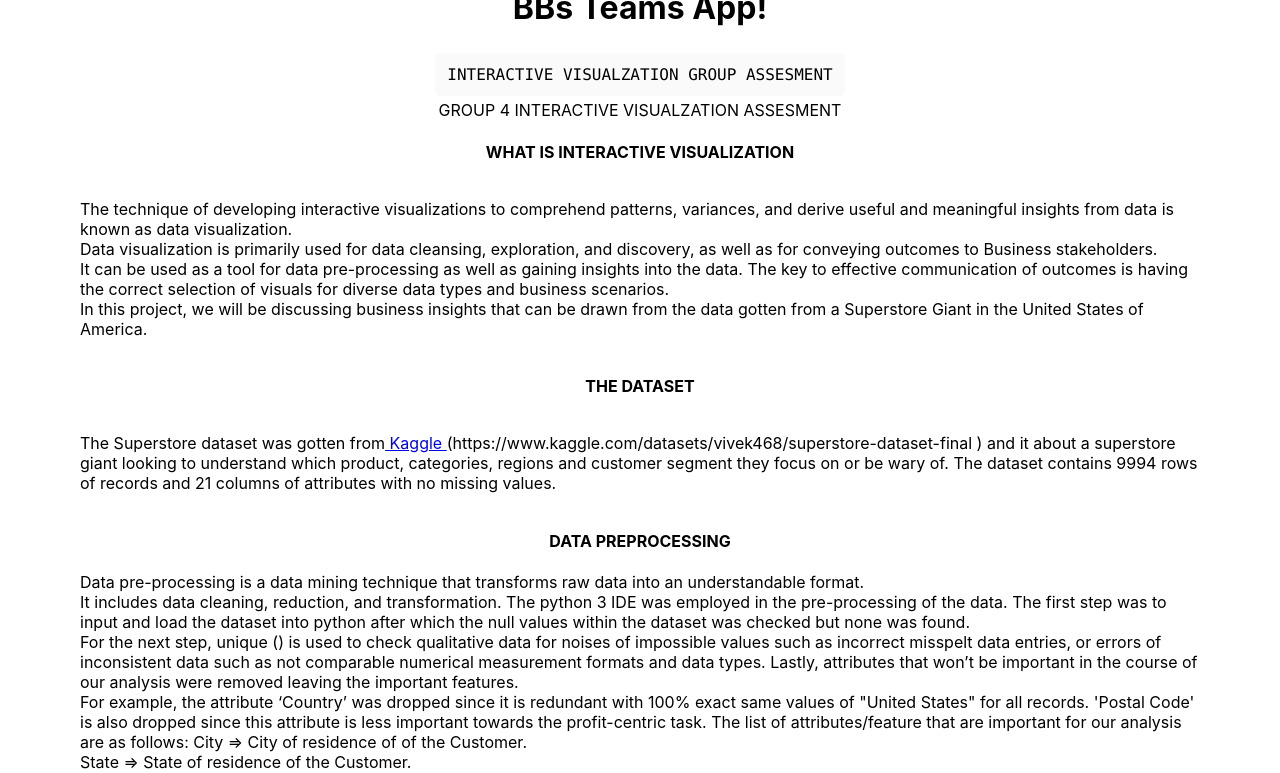
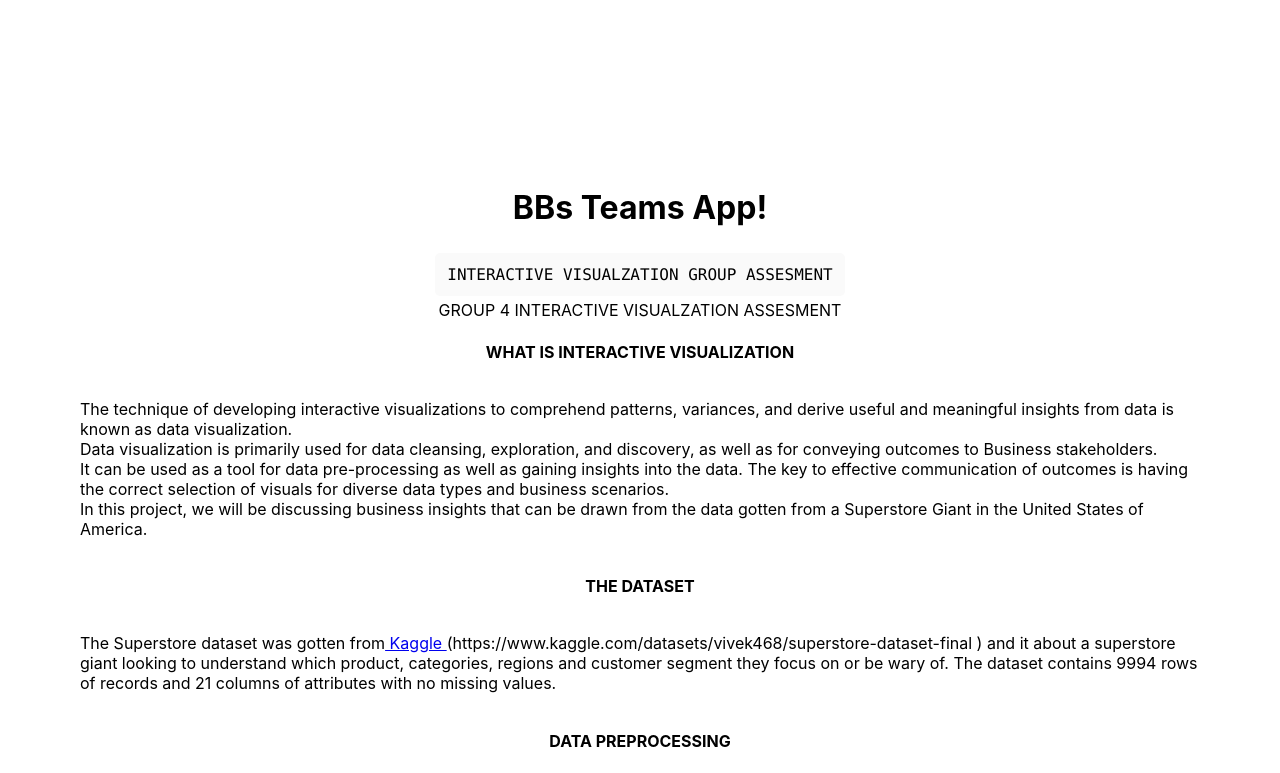
Before and after one commit to Sir-Newton/BBsTeams, a Next.js app in the folder BBsTeams/: page / in a window 1280 px wide. Shown: the top 773 px of the page. Built offline with nearby package versions, Linux system fonts and the light colour scheme.

Commit message:
Update globals.css

```diff
--- a/BBsTeams/styles/globals.css
+++ b/BBsTeams/styles/globals.css
@@ -1,7 +1,7 @@
 html,
 body {
   padding: 20px;
-  padding-top: 100px;
+  padding-top: 200px;
   margin: 20px;
   font-family: -apple-system, BlinkMacSystemFont, Segoe UI, Roboto, Oxygen, Ubuntu, Cantarell,
     Fira Sans, Droid Sans, Helvetica Neue, sans-serif;
```
